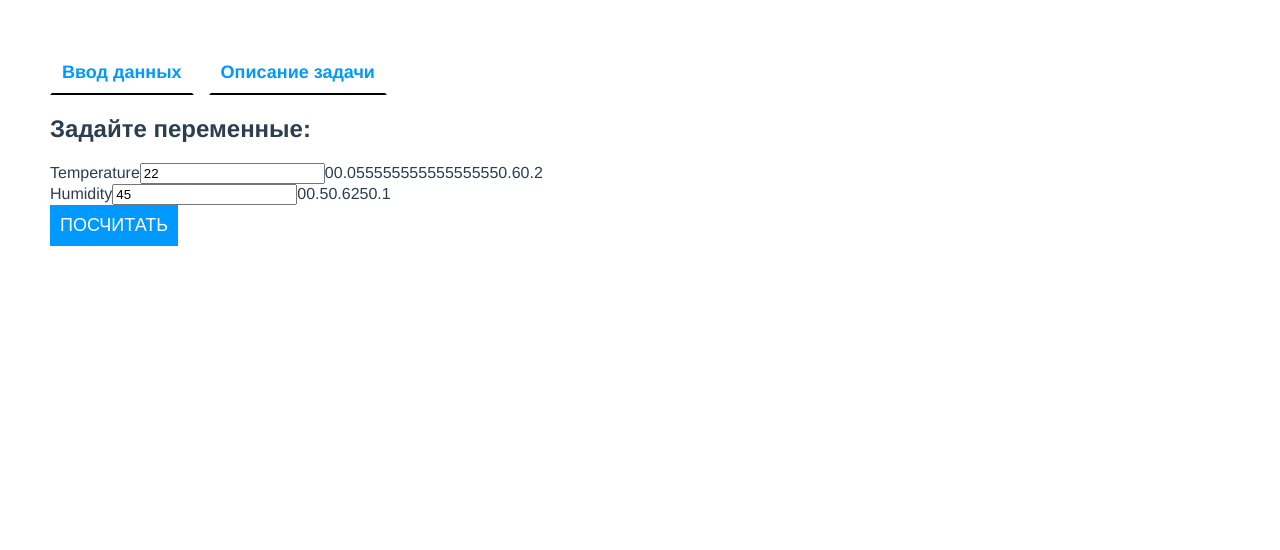
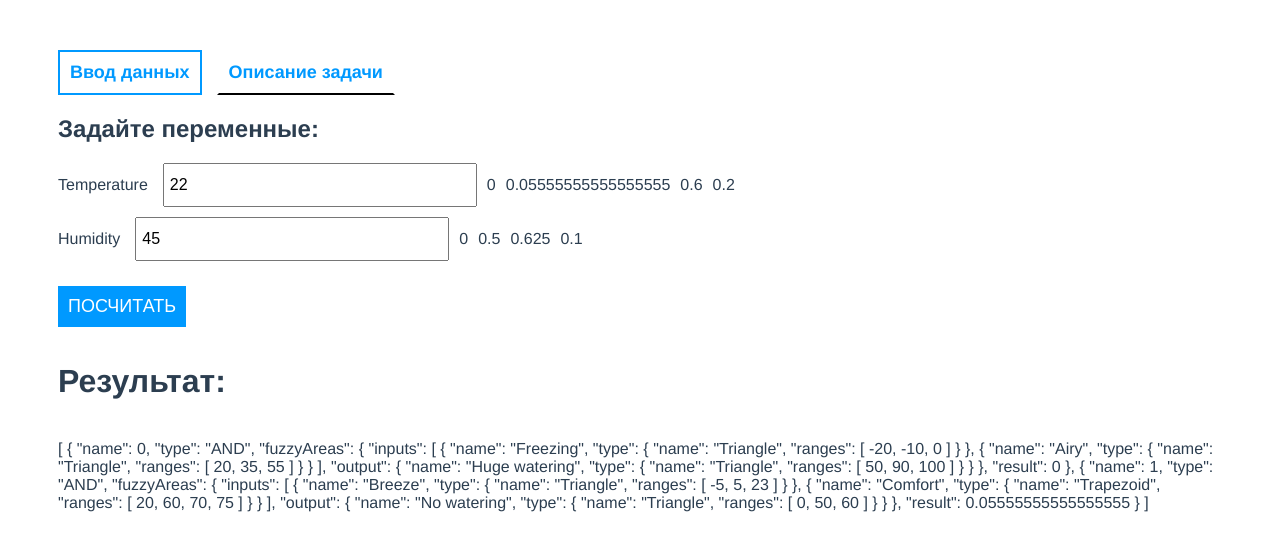
Before and after one commit to Starmel/find-table, a Vue app: page / in a window 1280 px wide. Shown: the top 550 px of the page. Built offline with nearby package versions, Linux system fonts and the light colour scheme.

Commit message:
do mamdani

```diff
--- a/src/App.vue
+++ b/src/App.vue
@@ -13,36 +13,17 @@
 </template>
 
 <style lang="scss">
-.button {
-  color: white;
-  background: $accent;
-  padding: 10px;
-  width: min-content;
-  font-size: 18px;
-  border: 0;
-  white-space: nowrap;
-
-  &:hover {
-    cursor: pointer;
-    background: $accent-darker;
-    transition: all 0.3s ease-out;
-  }
-}
-
 #app {
   font-family: "Avenir", Helvetica, Arial, sans-serif;
   -webkit-font-smoothing: antialiased;
   -moz-osx-font-smoothing: grayscale;
-  text-align: center;
-  color: #2c3e50;
-}
-
-body {
+  text-align: left;
+  color: $accent-darkest;
   margin: 50px;
 }
 
 .router-link-exact-active {
-  border-color: $accent;
+  border-color: $accent !important;
   pointer-events: none;
 }
 
@@ -61,7 +42,7 @@ body {
     white-space: nowrap;
     text-decoration: none;
     border: 2px solid transparent;
-    border-bottom: 2px solid black;
+    border-bottom: 2px solid $black;
 
     & + & {
       margin-left: 15px;
@@ -69,7 +50,7 @@ body {
 
     &:hover {
       cursor: pointer;
-      color: black;
+      color: $black;
       border-bottom-color: $accent;
       transition: all 0.3s ease-out;
     }
--- /dev/null
+++ b/src/assets/scss/_common.scss
@@ -0,0 +1,14 @@
+.button {
+    color: $white;
+    background: $accent;
+    padding: 10px;
+    width: min-content;
+    font-size: 18px;
+    border: 0;
+    white-space: nowrap;
+    &:hover {
+        cursor: pointer;
+        background: $accent-darker;
+        transition: all 0.3s ease-out;
+    }
+}
--- a/src/assets/scss/_variables.scss
+++ b/src/assets/scss/_variables.scss
@@ -1,2 +1,5 @@
-$accent: rgb(0, 153, 255);
-$accent-darker: rgb(7, 84, 136);
+$accent: #0099ff;
+$accent-darker: #075488;
+$accent-darkest: #2c3e50;
+$white: white;
+$black: black;
--- a/src/components/Input.vue
+++ /dev/null
@@ -1,67 +0,0 @@
-<template>
-  <form class="in">
-    <label>Высота</label>
-    <input class="in__input" v-model="height" />
-    <label>Ширина</label>
-    <input class="in__input" v-model="width" />
-    <label>Материал</label>
-    <input class="in__input" v-model="material" />
-    <label>Место для протягивания ног</label>
-    <input class="in__input" v-model="place" />
-    <button class="in__button button" @click.prevent="generation">
-      Подтвердить
-    </button>
-  </form>
-</template>
-
-<script>
-import { mapGetters } from "vuex";
-
-export default {
-  name: "Input",
-
-  data() {
-    return {
-      height: null,
-      width: null,
-      material: null,
-      place: null
-    };
-  },
-
-  computed: {
-    ...mapGetters(["data"])
-  },
-
-  methods: {
-    async generation() {
-      let { height, width, material, place } = this;
-      await this.$store.dispatch("inputData", {
-        height,
-        width,
-        material,
-        place
-      });
-      this.$emit("input", "Output");
-    }
-  }
-};
-</script>
-
-<style lang="scss" scoped>
-.in {
-  display: flex;
-  flex-direction: column;
-  text-align: left;
-
-  &__input {
-    width: 300px;
-    height: 30px;
-    margin-bottom: 10px;
-  }
-
-  &__button {
-    margin: 15px 0;
-  }
-}
-</style>
--- a/src/config.js
+++ b/src/config.js
@@ -1,22 +1,4 @@
-const variables = {
-  variableType: "input",
-  newVariable: {
-    name: "",
-    start: 0,
-    end: 0,
-    fuzzyAreasCount: 1,
-    fuzzyAreas: [],
-    example: 0
-  },
-  inputs: [],
-  outputs: []
-};
-
 const fuzzyAreas = {
-  newFuzzyArea: {
-    name: "Name",
-    type: {}
-  },
   types: {
     triangle: {
       name: "Triangle",
@@ -46,31 +28,21 @@ const fuzzyAreas = {
   }
 };
 
-const rules = {
-  data: [],
-  newRule: {
-    name: "name",
-    type: "AND",
-    fuzzyAreas: {
-      inputs: [],
-      output: {
-        value: 0
-      }
-    }
-  }
-};
+// const rules = {
+//   data: [],
+//   newRule: {
+//     name: "name",
+//     type: "AND",
+//     fuzzyAreas: {
+//       inputs: [],
+//       output: {
+//         value: 0
+//       }
+//     }
+//   }
+// };
 
 const exampleVariables = {
-  ...variables,
-  variableType: "input",
-  newVariable: {
-    name: "",
-    start: 0,
-    end: 0,
-    fuzzyAreasCount: 1,
-    fuzzyAreas: [],
-    example: 0
-  },
   inputs: [
     {
       name: "Temperature",
@@ -199,8 +171,69 @@ const exampleVariables = {
   ]
 };
 
+const rules0 = [
+  [0, 1, 0, 0, 3],
+  [1, 2, 0, 0, 0]
+];
+
+const rules = {
+  data: []
+};
+
+function checkValue(rule) {
+  const compareFunction = rule.type === "AND" ? Math.min : Math.max;
+  const inputs = rule.fuzzyAreas.inputs;
+  const data = [];
+  inputs.forEach((element, index) => {
+    const example = exampleVariables.inputs[index].example;
+    data.push(element.type.value(element.type.ranges, example));
+  });
+  const result = data.reduce((next, prev) => compareFunction(next, prev));
+  return result;
+}
+
+for (let i = 0; i < rules0.length; i++) {
+  const rule = {
+    name: i,
+    type: "AND",
+    fuzzyAreas: {
+      inputs: [
+        exampleVariables.inputs[0].fuzzyAreas[rules0[i][0]],
+        exampleVariables.inputs[1].fuzzyAreas[rules0[i][1]]
+        // exampleVariables.inputs[2].fuzzyAreas[rules0[i][2]],
+        // exampleVariables.inputs[3].fuzzyAreas[rules0[i][3]]
+      ],
+      output: exampleVariables.outputs[0].fuzzyAreas[rules0[i][4]]
+    }
+    // result: checkValue(this.rules.newRule)
+  };
+  const result = checkValue(rule);
+  rule.result = result;
+  console.log("rule", rule);
+  rules.data.push(rule);
+}
+
+console.log("rules", rules);
+
+// const rules = {
+//     data: [{
+//         name: "0",
+//         type: "AND",
+//         fuzzyAreas: {
+//             inputs: [
+//                 { name: "Breeze", type: { name: "Triangle", ranges: [-5, 5, 23] } },
+//                 { name: "Airy", type: { name: "Triangle", ranges: [20, 35, 55] } }
+//             ],
+//             output: {
+//                 name: "Tiny watering",
+//                 type: { name: "Trapezoid", ranges: [30, 40, 70, 80] }
+//             }
+//         },
+//         result: 0.5
+//     }]
+// };
+
 const config = {
-  projectName: "My new project",
   variables: exampleVariables,
   fuzzyAreas,
   rules,
--- a/src/views/Home.vue
+++ b/src/views/Home.vue
@@ -8,12 +8,11 @@
           class="variables__item"
           :key="input.name"
         >
-          <label for="variables__name">{{ input.name }}</label>
+          <label class="variables__name">{{ input.name }}</label>
           <input
             type="number"
-            step="any"
-            id="example-value"
             v-model="input.example"
+            class="variables__input"
           />
           <span
             class="variables__area"
@@ -27,7 +26,11 @@
       </form>
     </section>
 
-    <button class="button" @click="getResult">ПОСЧИТАТЬ</button>
+    <button class="button home__button" @click="getResult">ПОСЧИТАТЬ</button>
+
+    <h1>Результат: {{ result }}</h1>
+    <br />
+    {{ rules.data }}
   </div>
 </template>
 
@@ -43,7 +46,10 @@ export default {
   name: "Home",
 
   data() {
-    return config;
+    return {
+      ...config,
+      result: ""
+    };
   },
 
   methods: {
@@ -52,54 +58,52 @@ export default {
       this.rules.data.forEach(element => {
         if (element.result > res.result) res = element;
       });
+      this.result = res.fuzzyAreas.output.type.ranges[0];
       console.log(res.fuzzyAreas.output.type.ranges[0]);
-    },
-
-    toggleNorm() {
-      let newNorm;
-      if (this.rules.newRule.type === "AND") newNorm = "OR";
-      else newNorm = "AND";
-      this.rules.newRule = {
-        ...this.rules.newRule,
-        type: newNorm
-      };
-    },
-
-    checkValue(rule) {
-      const compareFunction = rule.type === "AND" ? Math.min : Math.max;
-      const inputs = rule.fuzzyAreas.inputs;
-      const data = [];
-      inputs.forEach((element, index) => {
-        const example = this.variables.inputs[index].example;
-        data.push(element.type.value(element.type.ranges, example));
-      });
-      const result = data.reduce((next, prev) => compareFunction(next, prev));
-      return result;
-    },
-
-    createRule() {
-      this.rules = {
-        ...this.rules,
-        data: [
-          ...this.rules.data,
-          {
-            ...this.rules.newRule,
-            fuzzyAreas: {
-              inputs: [...this.rules.newRule.fuzzyAreas.inputs],
-              output: { ...this.rules.newRule.fuzzyAreas.output }
-            },
-            result: this.checkValue(this.rules.newRule)
-          }
-        ]
-      };
     }
   }
 };
 </script>
 
-<!-- Add "scoped" attribute to limit CSS to this component only -->
 <style lang="scss" scoped>
+.button {
+  color: $white;
+  background: $accent;
+  padding: 10px;
+  width: min-content;
+  font-size: 18px;
+  border: 0;
+  white-space: nowrap;
+
+  &:hover {
+    cursor: pointer;
+    background: $accent-darker;
+    transition: all 0.3s ease-out;
+  }
+}
+
 .home {
-  text-align: left;
+  &__button {
+    margin: 15px 0;
+  }
+}
+
+.variables {
+  &__name {
+    padding-right: 15px;
+    font-size: 16px;
+  }
+
+  &__input {
+    width: 300px;
+    height: 30px;
+    margin-bottom: 10px;
+    padding: 5px;
+    font-size: 16px;
+  }
+
+  &__area {
+    padding-left: 10px;
+  }
 }
 </style>
--- a/src/views/Task.vue
+++ b/src/views/Task.vue
@@ -1,10 +1,10 @@
 <template>
   <div class="task">
-    <h2>Описание задачи</h2>
+    <h2 class="task__title">Описание задачи</h2>
     <p>
       «Подбор стола для сидения за ним (при заданной глубине)»
     </p>
-    <h3>Входные значения</h3>
+    <h3 class="task__subtitle">Входные значения</h3>
     <vue-plotly
       class="task__chart"
       :data="data1"
@@ -29,7 +29,7 @@
       :layout="layout4"
       :options="options"
     />
-    <h3>Выходное значение</h3>
+    <h3 class="task__subtitle">Выходное значение</h3>
     <vue-plotly
       class="task__chart"
       :data="data5"
@@ -170,16 +170,15 @@ export default {
 
 <style lang="scss" scoped>
 .task {
-  text-align: left;
   line-height: 200%;
 
   &__chart {
     width: 100%;
     height: 350px;
   }
-}
 
-h3 {
-  color: $accent;
+  &__subtitle {
+    color: $accent;
+  }
 }
 </style>
--- a/vue.config.js
+++ b/vue.config.js
@@ -7,6 +7,7 @@ module.exports = {
       sass: {
         prependData: `
           @import "@/assets/scss/_variables.scss";
+          @import "@/assets/scss/_common.scss";
           `
       },
       postcss: {
```
Also changed, not shown: src/main.js (+0 -103 lines).
